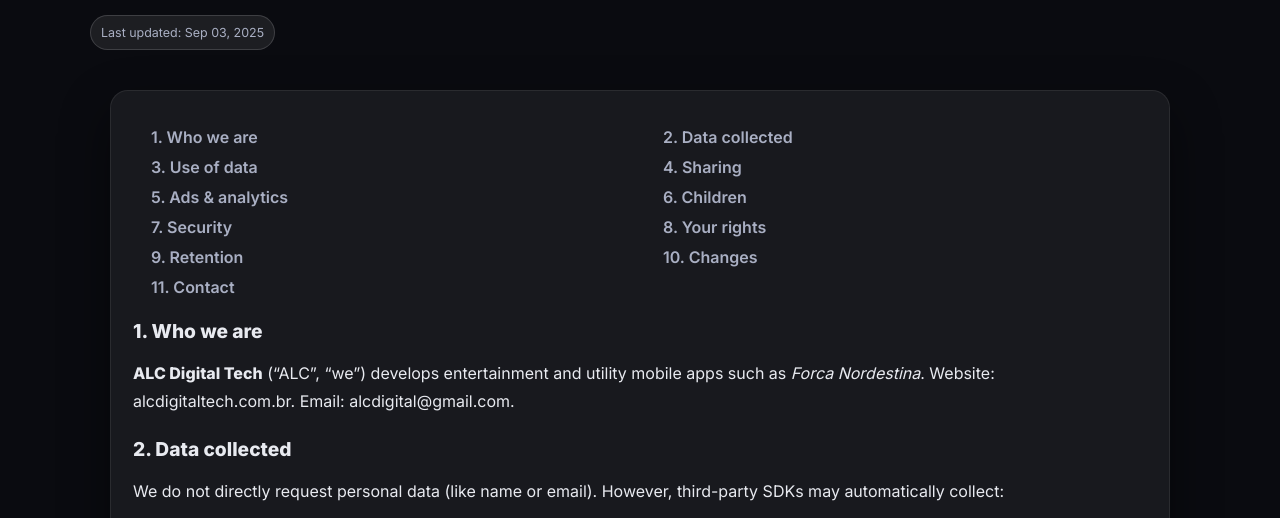
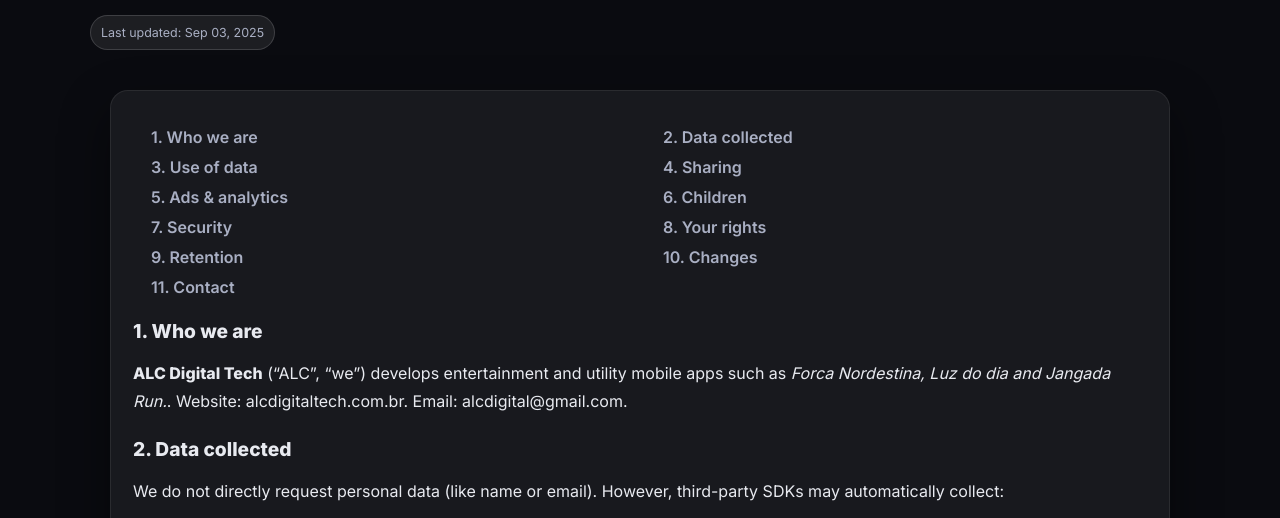
Before and after one commit to fabioliveiralice-web/alcdigitaltech.github.io, a plain HTML site: page privacy-policy.html in a window 1280 px wide. Shown: the part 282-800 px from the top of the page. Drawn offline with Linux system fonts and the light colour scheme.

Commit message:
Update privacy-policy.html

```diff
--- a/privacy-policy.html
+++ b/privacy-policy.html
@@ -101,7 +101,7 @@
       </nav>
 
       <h2 id="who">1. Who we are</h2>
-      <p><strong>ALC Digital Tech</strong> (“ALC”, “we”) develops entertainment and utility mobile apps such as <em>Forca Nordestina</em>. Website: <a href="https://alcdigitaltech.com.br" target="_blank">alcdigitaltech.com.br</a>. Email: <a href="mailto:alcdigital@gmail.com">alcdigital@gmail.com</a>.</p>
+      <p><strong>ALC Digital Tech</strong> (“ALC”, “we”) develops entertainment and utility mobile apps such as <em>Forca Nordestina, Luz do dia and Jangada Run.</em>. Website: <a href="https://alcdigitaltech.com.br" target="_blank">alcdigitaltech.com.br</a>. Email: <a href="mailto:alcdigital@gmail.com">alcdigital@gmail.com</a>.</p>
 
       <h2 id="data">2. Data collected</h2>
       <p>We do not directly request personal data (like name or email). However, third-party SDKs may automatically collect:</p>
```
